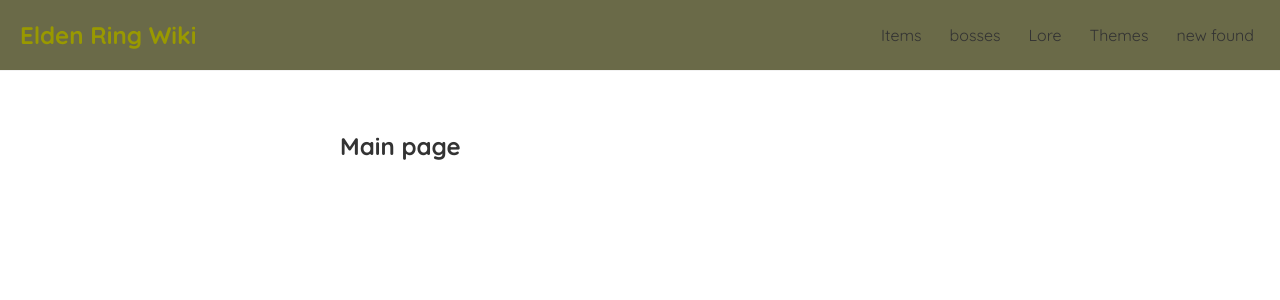
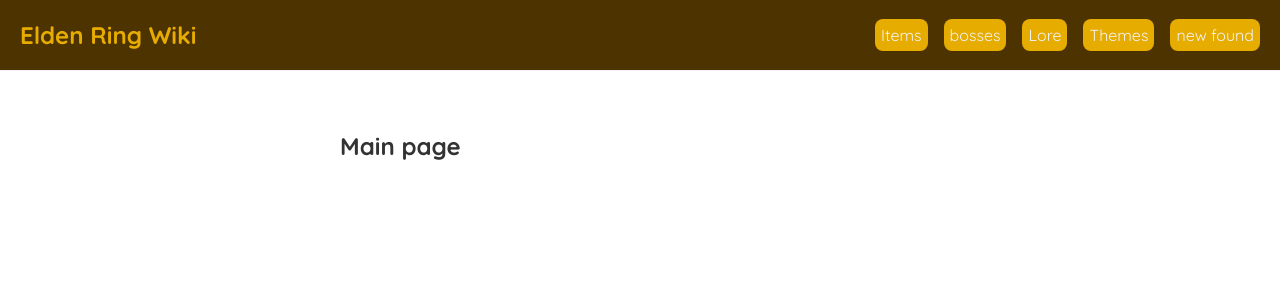
Before and after one commit to santoix/EldenRingWiki, a React (Create React App) app in the folder front-end/: page / in a window 1280 px wide. Shown: the top 300 px of the page. Built offline with nearby package versions, Linux system fonts and the light colour scheme.

Commit message:
css tweaks and changes

```diff
--- a/front-end/src/index.css
+++ b/front-end/src/index.css
@@ -13,10 +13,10 @@
   /* max-width: 600px; */
   margin: 0 auto;
   border-bottom: 1px solid #f2f2f2;
-  background-color: #6a6a48;
+  background-color: #4d3300;
 }
 .navbar h1 {
-  color: #999900;
+  color: #e6ac00;
 }
 .navbar .links {
   margin-left: auto;
@@ -25,6 +25,9 @@
   margin-left: 16px;
   text-decoration: none;
   padding: 6px;
+  background-color: #e6ac00;
+  border-radius: 8px;
+  color: #f2f2f2;
 }
 .navbar a:hover {
   color: #999900;
```
